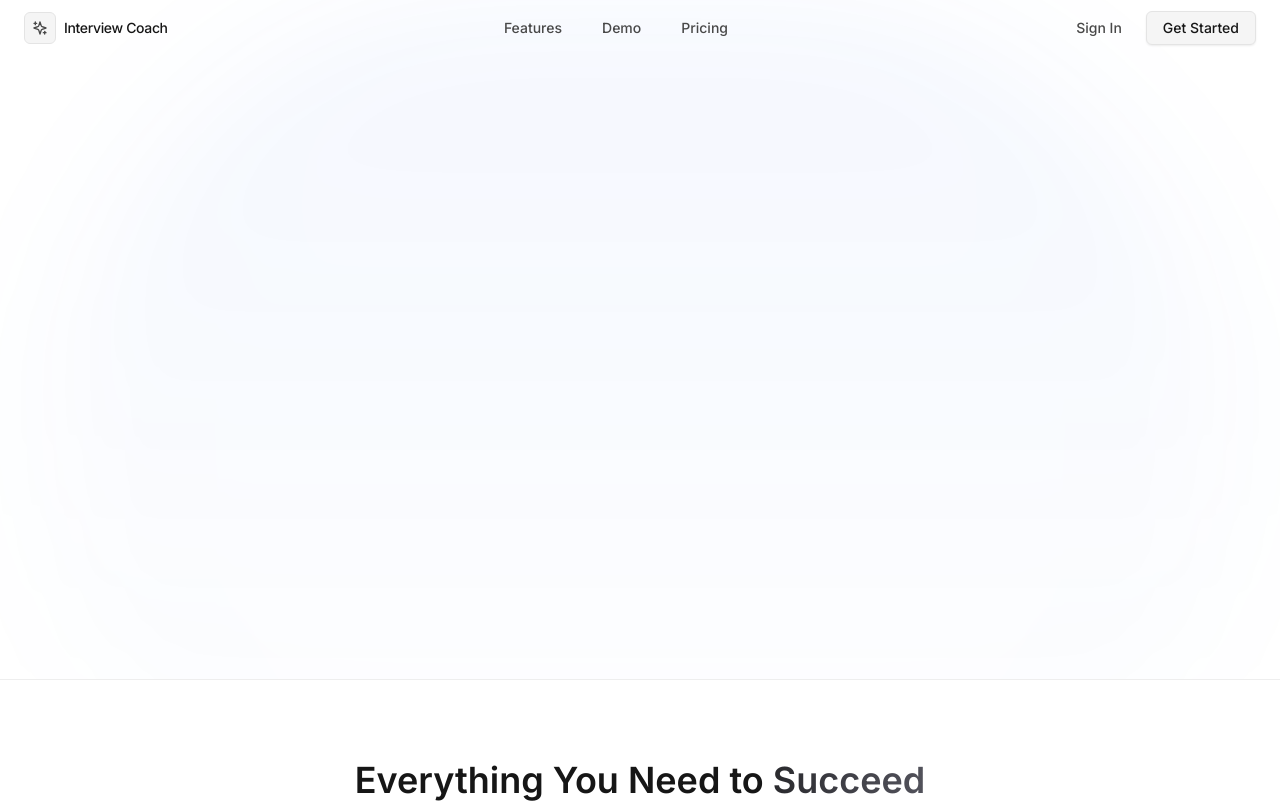
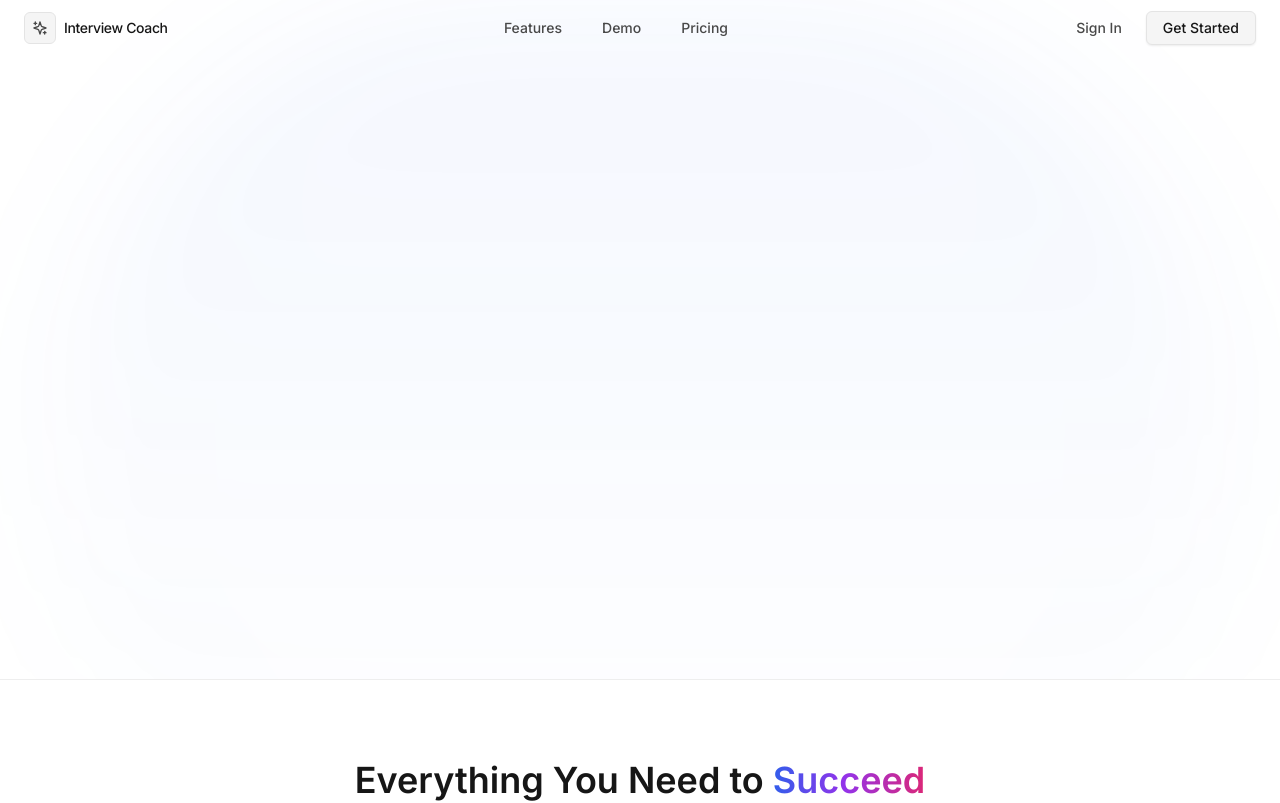
Before and after one commit to asefahmed500/Live-AI-Interview-Coach-Gemini-Live-Agent, a Next.js app in the folder apps/web/: page / in a window 1280 px wide. Shown: the top 803 px of the page. Built offline with nearby package versions, Linux system fonts and the light colour scheme.

Commit message:
fix: make text gradient visible on white background

```diff
--- a/apps/web/src/app/globals.css
+++ b/apps/web/src/app/globals.css
@@ -102,7 +102,7 @@
 @layer utilities {
   /* Text Gradients - Subtle */
   .text-gradient-brand {
-    @apply bg-gradient-to-r from-zinc-800 via-zinc-700 to-zinc-600 bg-clip-text text-transparent;
+    @apply bg-gradient-to-r from-blue-600 via-purple-600 to-pink-600 bg-clip-text text-transparent;
   }
 
   .text-gradient-premium {
```
